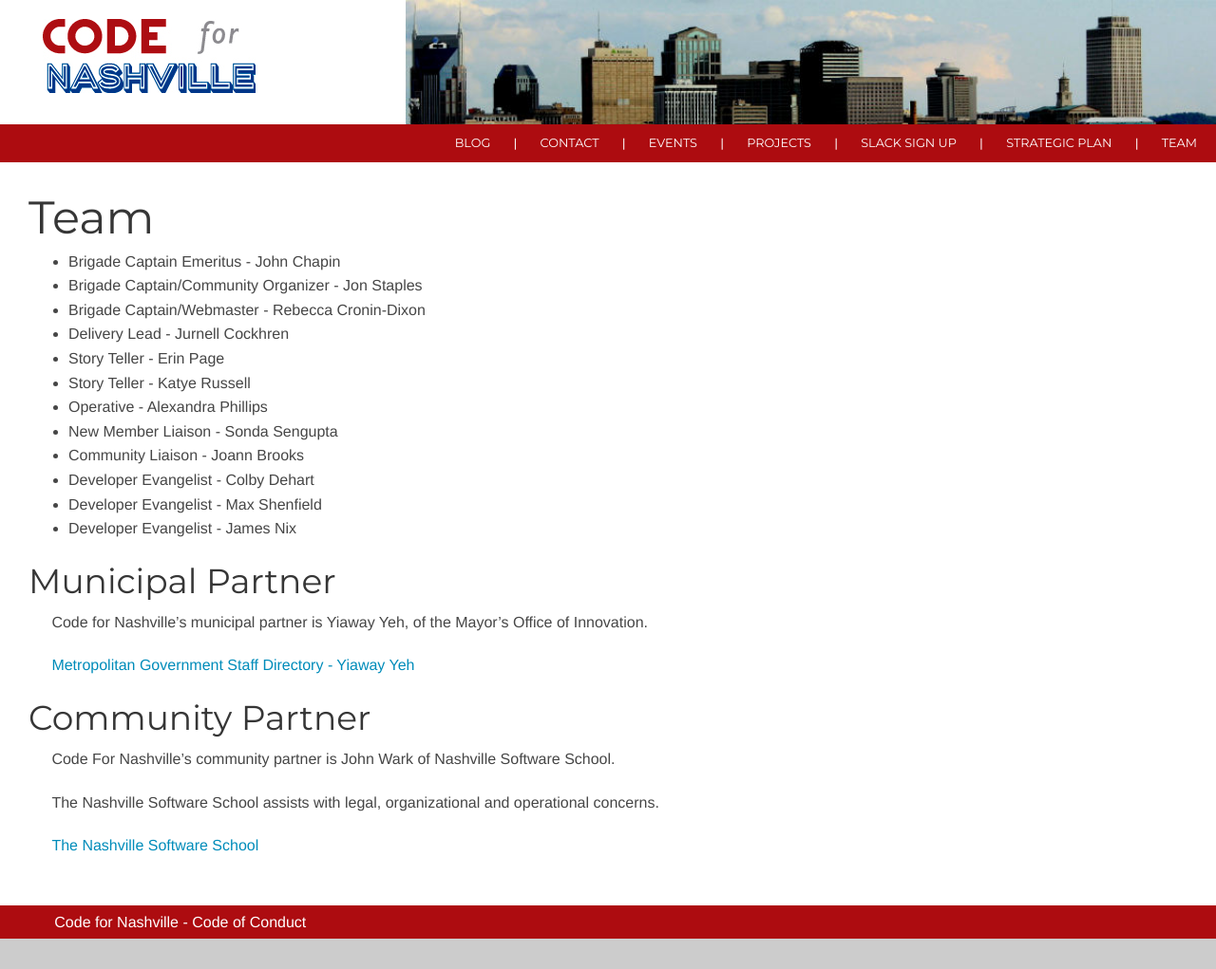
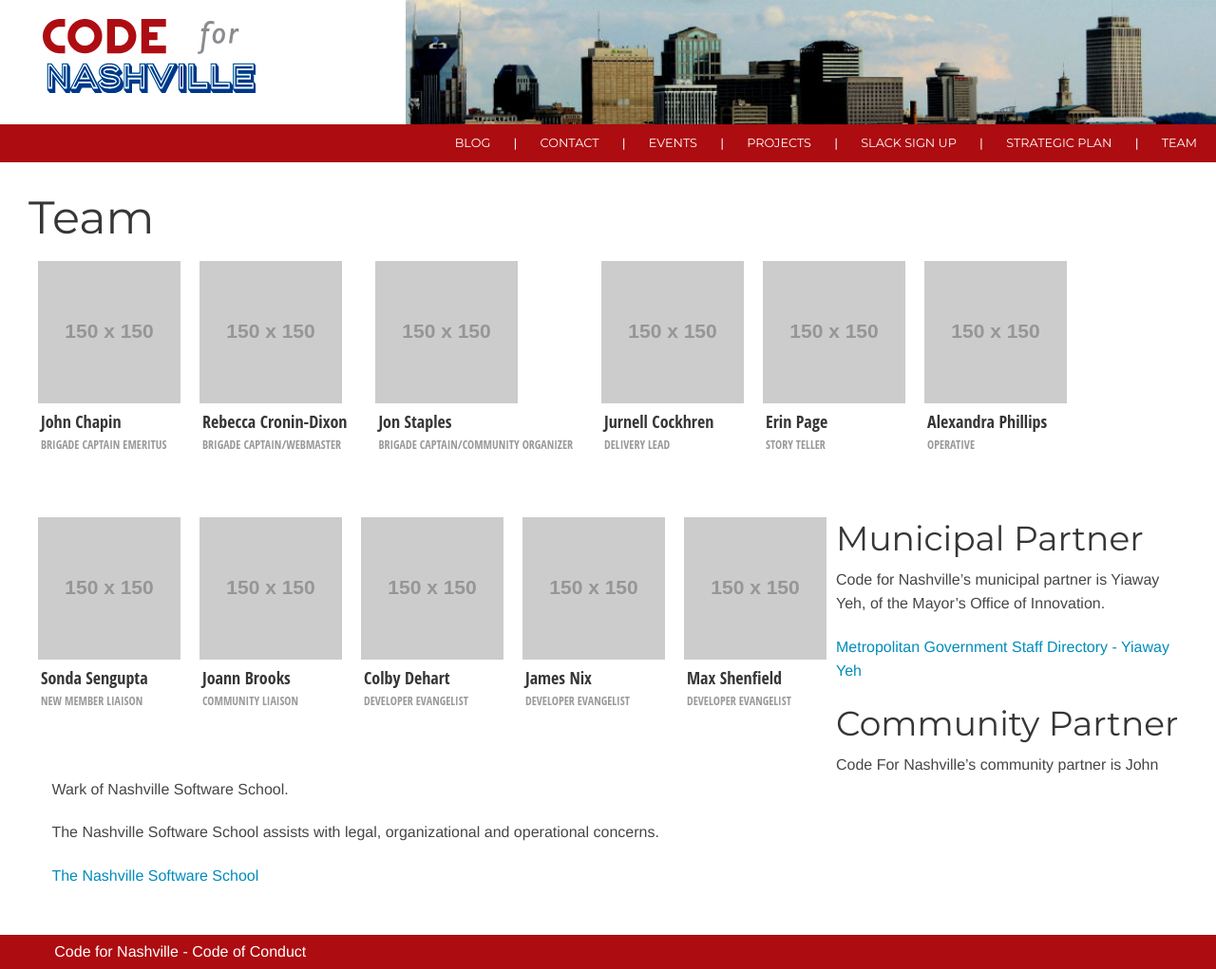
Before and after one commit to code-for-nashville/code-for-nashville.github.io, a Jekyll site: the page built from team.md, in a window 1280 px wide. Shown: the whole page at 95% size. Built offline with Jekyll 4.4.1, drawn with Linux system fonts in a browser that asks for light colours; nearby versions of some CDN libraries; before the commit the page ends 989 px from its top, so only the background shows below that.

Commit message:
team page
new team page layout - needs Github API integration

```diff
--- /dev/null
+++ b/_layouts/team.html
@@ -0,0 +1,155 @@
+---
+layout: default
+---
+
+<div class="post">
+  <header class="post-header">
+    <h1 class="post-title">{{ page.title }}</h1>
+    <p class="post-meta">{{ page.date | date: "%b %-d, %Y" }}{% if page.author %} • {{ page.author }}{% endif %}{% if page.meta %} • {{ page.meta }}{% endif %}</p>
+  </header>
+  <ul class="responsive_grid">
+    <li>
+      <div class="team_member">
+        <div class="info">
+          <img src="http://placehold.it/150x150" alt=""/>
+          <h5>John Chapin</h5>
+          <h6>Brigade Captain Emeritus</h6>
+        </div>
+        <div class="info_reveal">
+          <h6>Contact<br/>John Chapin</h6>
+          <p><a href="mailto:address@addresss.com">team@codefornashville.org</a></p>
+        </div>
+      </div>
+    </li>
+    <li>
+      <div class="team_member">
+        <div class="info">
+          <img src="http://placehold.it/150x150" alt=""/>
+          <h5>Rebecca Cronin-Dixon</h5>
+          <h6>Brigade Captain/Webmaster</h6>
+        </div>
+        <div class="info_reveal">
+          <h6>Contact<br/>Rebecca Cronin-Dixon</h6>
+          <p><a href="mailto:address@addresss.com">team@codefornashville.org</a></p>
+        </div>
+      </div>
+    </li>
+    <li>
+      <div class="team_member">
+        <div class="info">
+          <img src="http://placehold.it/150x150" alt=""/>
+          <h5>Jon Staples</h5>
+          <h6>Brigade Captain/Community Organizer</h6>
+        </div>
+        <div class="info_reveal">
+          <h6>Contact<br/>Jon Staples</h6>
+          <p><a href="mailto:address@addresss.com">team@codefornashville.org</a></p>
+        </div>
+      </div>
+    </li>
+    <li>
+      <div class="team_member">
+        <div class="info">
+          <img src="http://placehold.it/150x150" alt=""/>
+          <h5>Jurnell Cockhren</h5>
+          <h6>Delivery Lead</h6>
+        </div>
+        <div class="info_reveal">
+          <h6>Contact<br/>Jurnell Cockhren</h6>
+          <p><a href="mailto:address@addresss.com">team@codefornashville.org</a></p>
+        </div>
+      </div>
+    </li>
+    <li>
+      <div class="team_member">
+        <div class="info">
+          <img src="http://placehold.it/150x150" alt=""/>
+          <h5>Erin Page</h5>
+          <h6>Story Teller</h6>
+        </div>
+        <div class="info_reveal">
+          <h6>Contact<br/>Erin Page</h6>
+          <p><a href="mailto:address@addresss.com">team@codefornashville.org</a></p>
+        </div>
+      </div>
+    </li>
+    <li>
+      <div class="team_member">
+        <div class="info">
+          <img src="http://placehold.it/150x150" alt=""/>
+          <h5>Alexandra Phillips</h5>
+          <h6>Operative</h6>
+        </div>
+        <div class="info_reveal">
+          <h6>Contact<br/>Alexandra Phillips</h6>
+          <p><a href="mailto:address@addresss.com">team@codefornashville.org</a></p>
+        </div>
+      </div>
+    </li>
+    <li>
+      <div class="team_member">
+        <div class="info">
+          <img src="http://placehold.it/150x150" alt=""/>
+          <h5>Sonda Sengupta</h5>
+          <h6>New Member Liaison</h6>
+        </div>
+        <div class="info_reveal">
+          <h6>Contact<br/>Sonda Sengupta</h6>
+          <p><a href="mailto:address@addresss.com">team@codefornashville.org</a></p>
+        </div>
+      </div>
+    </li>
+    <li>
+      <div class="team_member">
+        <div class="info">
+          <img src="http://placehold.it/150x150" alt=""/>
+          <h5>Joann Brooks</h5>
+          <h6>Community Liaison</h6>
+        </div>
+        <div class="info_reveal">
+          <h6>Contact<br/>Joann Brooks</h6>
+          <p><a href="mailto:address@addresss.com">team@codefornashville.org</a></p>
+        </div>
+      </div>
+    </li> <li>
+    <div class="team_member">
+      <div class="info">
+        <img src="http://placehold.it/150x150" alt=""/>
+        <h5>Colby Dehart</h5>
+        <h6>Developer Evangelist</h6>
+      </div>
+      <div class="info_reveal">
+        <h6>Contact<br/>Colby Dehart</h6>
+        <p><a href="mailto:address@addresss.com">team@codefornashville.org</a></p>
+      </div>
+    </div>
+  </li> <li>
+  <div class="team_member">
+    <div class="info">
+      <img src="http://placehold.it/150x150" alt=""/>
+      <h5>James Nix</h5>
+      <h6>Developer Evangelist</h6>
+    </div>
+    <div class="info_reveal">
+      <h6>Contact<br/>James Nix</h6>
+      <p><a href="mailto:address@addresss.com">team@codefornashville.org</a></p>
+    </div>
+  </div>
+</li> <li>
+<div class="team_member">
+  <div class="info">
+    <img src="http://placehold.it/150x150" alt=""/>
+    <h5>Max Shenfield</h5>
+    <h6>Developer Evangelist</h6>
+  </div>
+  <div class="info_reveal">
+    <h6>Contact<br/>Max Shenfield</h6>
+    <p><a href="mailto:address@addresss.com">team@codefornashville.org</a></p>
+  </div>
+</li>
+</ul>
+</div>
+<article class="post-content">
+    {{ content }}
+  </article>
+</div>
--- a/css/main.scss
+++ b/css/main.scss
@@ -30,3 +30,130 @@
 @import "blog";
 @import "projects";
 @import "contact";
+
+// custom
+.team_member {
+  width: 100%;
+  position: relative;
+  overflow: hidden;
+  height: 250px;
+}
+
+.info {
+  height: 100%;
+  width: 100%;
+  img {
+    transition: all .4s ease-out .1s;
+    -moz-transition: all .4s ease-out .1s;
+    -webkit-transition: all .4s ease-out .1s;
+  }
+  h5 {
+    padding: 10px 10px 0 0;
+    margin: 0 0 10px 3px;
+    line-height: 1em;
+    opacity: 1;
+    transition: all .2s ease-out .1s;
+    -moz-transition: all .2s ease-out .1s;
+    -webkit-transition: all .2s ease-out .1s;
+    font-size: 1.125em;
+  }
+  h6 {
+    padding: 0 10px 0 0;
+    font-size: 12px;
+    margin: 0 0 0 3px;
+    line-height: 1em;
+    text-transform: uppercase;
+    color: #999;
+    opacity: 1;
+    transition: all .2s ease-out .1s;
+    -moz-transition: all .2s ease-out .1s;
+    -webkit-transition: all .2s ease-out .1s;
+  }
+}
+
+.info_reveal {
+  height: 100%;
+  transition: all .3s ease-in 0s;
+  -moz-transition: all .3s ease-in 0s;
+  -webkit-transition: all .23s ease-in 0s;
+  position: absolute;
+  width: 100%;
+  left: 0px;
+  top: -100%;
+  background: rgba(19, 148, 119, 0.9);
+  h6 {
+    padding: 20px 8px 5px 8px;
+    line-height: 1.1em;
+    margin-bottom: 20px;
+    color: #fff;
+    font-size: 1em;
+  }
+  p {
+    padding: 0 8px;
+    font-size: 15px;
+    line-height: 1.2em;
+    color: #073a2e;
+    font-weight: 400;
+  }
+  a {
+    color: #073a2e;
+    word-break: break-word;
+    text-decoration: none;
+    &:hover {
+      color: #073a2e;
+    }
+  }
+}
+
+.responsive_grid {
+  display: block;
+  margin: 0;
+  padding: 0;
+  list-style: none;
+  li {
+    cursor: pointer;
+    padding: 0 10px 10px;
+    display: block;
+    height: auto;
+    float: left;
+    margin-bottom: 10px;
+    &:hover .info_reveal, &:focus .info_reveal {
+      left: 0;
+      top: 0;
+      transition: all .3s ease-out .1s;
+      -moz-transition: all .3s ease-out .1s;
+      -webkit-transition: all .3s ease-out .1s;
+    }
+    &:hover .info img, &:focus .info img {
+      width: 210%;
+      margin-left: -50%;
+      transition: all .4s ease-in 0s;
+      -moz-transition: all .4s ease-in 0s;
+      -webkit-transition: all .4s ease-in 0s;
+    }
+    &:hover .info h5, &:focus .info h5, &:hover .info h6, &:focus .info h6 {
+      opacity: 0;
+      transition: opacity .2s linear 0s;
+      -moz-transition: opacity .2s linear 0s;
+      -webkit-transition: opacity .2s linear 0s;
+    }
+  }
+}
+
+@media screen and (min-width: 400px) {
+  .responsive_grid li {
+    cursor: pointer;
+    width: auto;
+    padding: 0 10px 10px;
+    display: block;
+    height: auto;
+    float: left;
+    margin-bottom: 10px;
+  }
+}
+
+h5, h6, .info_reveal a {
+  font-family: 'Open Sans Condensed', sans-serif;
+}
+
+@media only screen and (min-device-width: 320px) and (max-device-width: 480px) and (-webkit-min-device-pixel-ratio: 2) {}
--- a/team.md
+++ b/team.md
@@ -1,21 +1,8 @@
 ---
-layout: page
+layout: team
 title: Team
 permalink: /team/
 ---
-
-* Brigade Captain Emeritus - John Chapin
-* Brigade Captain/Community Organizer - Jon Staples
-* Brigade Captain/Webmaster - Rebecca Cronin-Dixon
-* Delivery Lead - Jurnell Cockhren
-* Story Teller - Erin Page
-* Story Teller - Katye Russell
-* Operative - Alexandra Phillips
-* New Member Liaison - Sonda Sengupta
-* Community Liaison - Joann Brooks
-* Developer Evangelist - Colby Dehart
-* Developer Evangelist - Max Shenfield
-* Developer Evangelist - James Nix
 
 Municipal Partner
 -----------------
```
Also changed, not shown: _data/team.yml (added).
